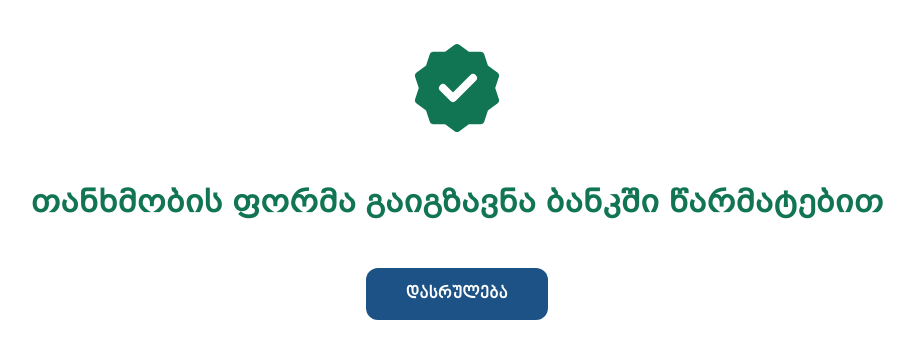
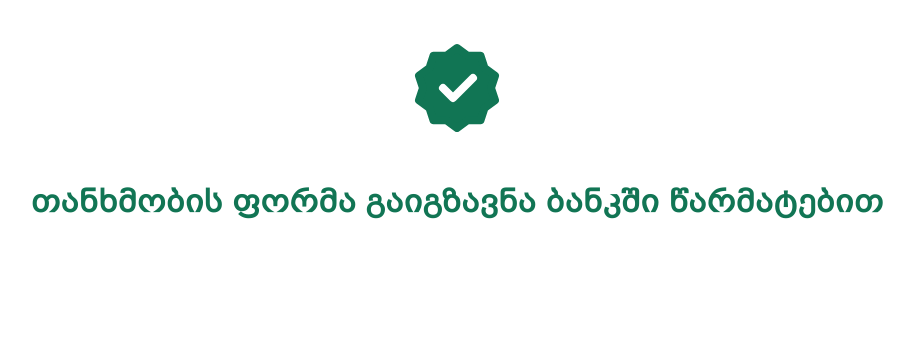
Before and after one commit to Gandobilis/catru, a Vue app: page /success in a window 1280 px wide. Shown: the top 358 px of the page, without its empty margins (183-1097 px from the left). Built offline with nearby package versions, Linux system fonts and the light colour scheme; no server answers.

Commit message:
Success.vue formatting added.

```diff
--- a/src/views/Login.vue
+++ b/src/views/Login.vue
@@ -1,6 +1,5 @@
 <script setup>
-
-import useAuth from "../composables/useAuth.js";
+import useAuth from "/src/composables/useAuth.js";
 
 const {user, authError, login} = useAuth();
 </script>
--- a/src/views/Success.vue
+++ b/src/views/Success.vue
@@ -1,19 +1,11 @@
 <script setup>
-
-import SuccessIcon from "../assets/icons/successIcon.vue";
+import SuccessIcon from "/src/assets/icons/successIcon.vue";
 </script>
 
 <template>
+  <div class="flex flex-col w-full md:gap-12 gap-9 items-center  font-mtavruli">
+    <success-icon class="md:w-24 h-24"/>
 
-
-  <div class="flex flex-col w-full md:gap-12 gap-9 items-center  font-mtavruli " >
-    <success-icon class="md:w-24 h-24"/>
     <p class="text-custom-green text-center font-bold md:text-3xl">თანხმობის ფორმა გაიგზავნა ბანკში წარმატებით</p>
-
-    <button
-        class="rounded-xl p-3 px-10 md:text-lg text-sm text-white bg-primary-blue font-mtavruli hover:transition"
-    >
-      დასრულება
-    </button>
   </div>
 </template>
```
